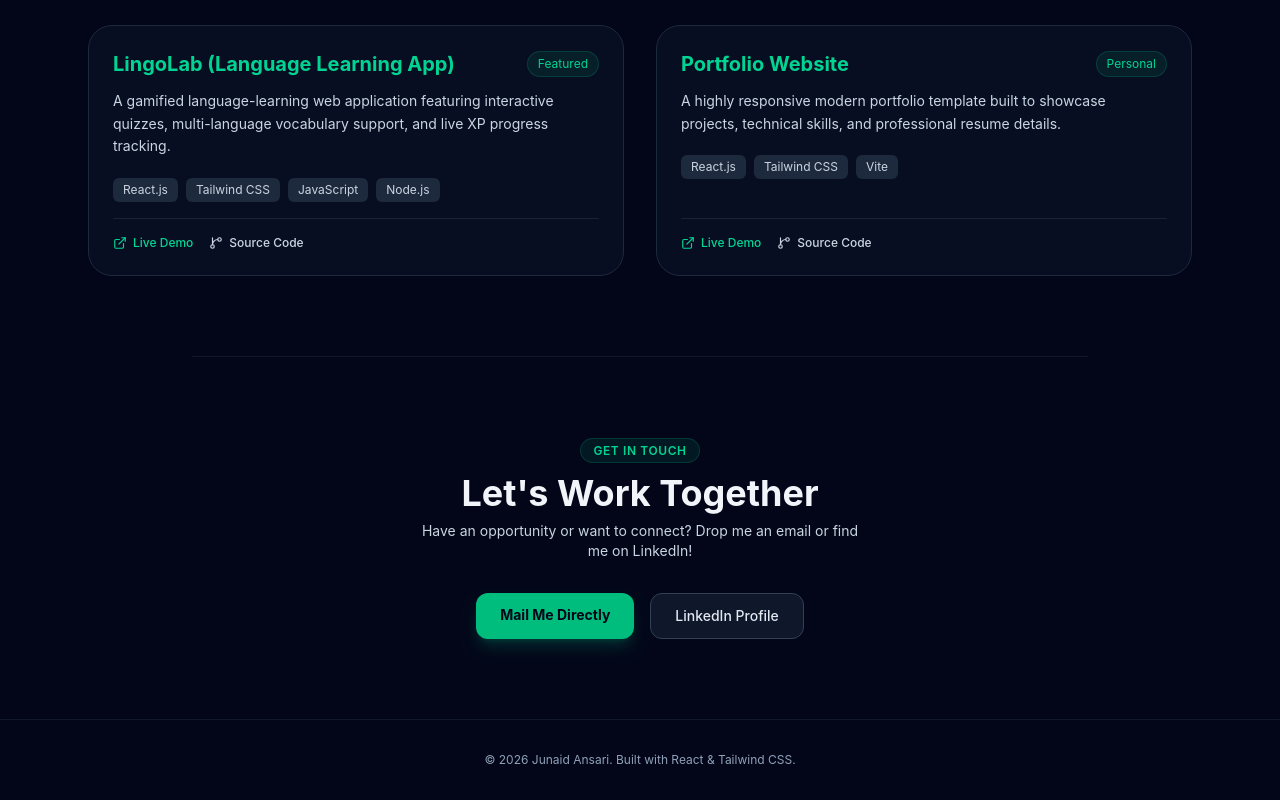
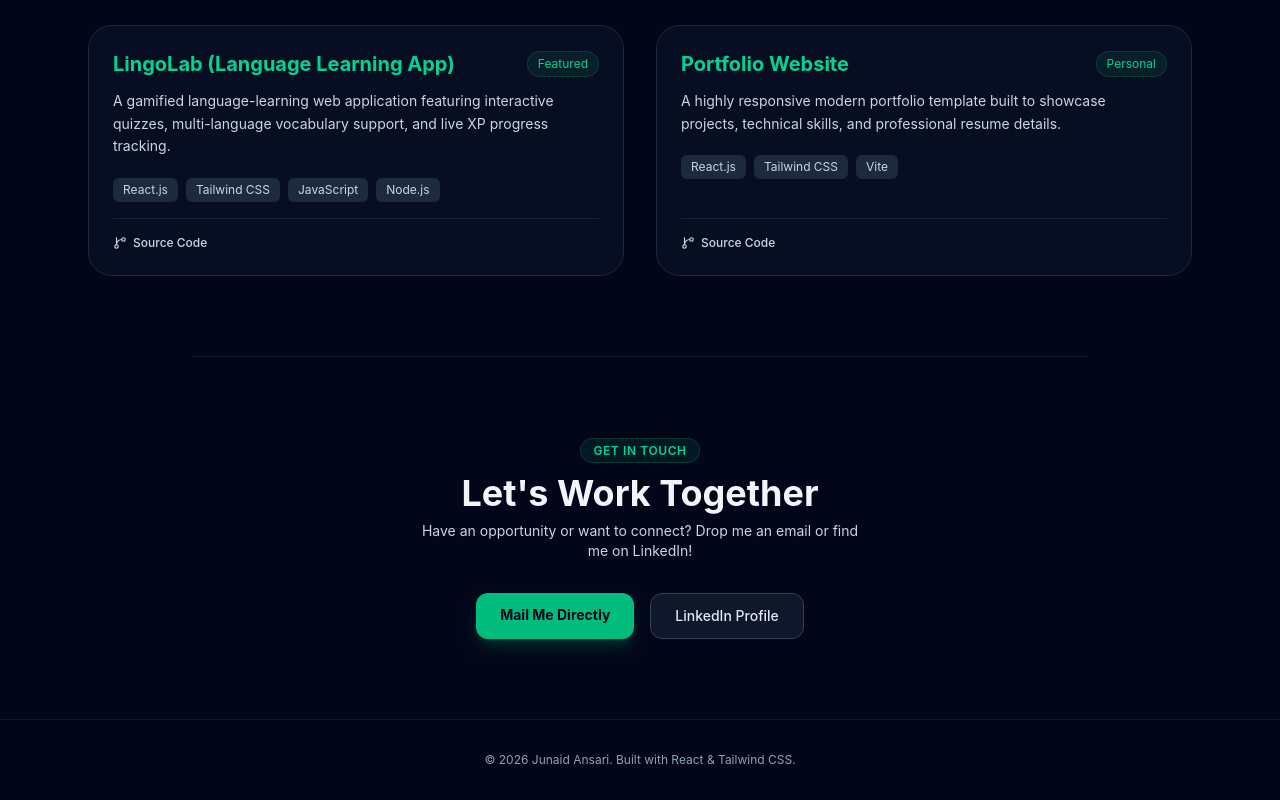
Before and after one commit to iqjas43/my-portfolio, a React (Vite) app: page / in a window 1280 px wide. Shown: the part 1879-2679 px from the top of the page. Built offline with nearby package versions, Linux system fonts and the light colour scheme.

Commit message:
live demo commented

```diff
--- a/src/App.jsx
+++ b/src/App.jsx
@@ -348,9 +348,14 @@ function App() {
                 </div>
               </div>
               <div className={`flex gap-4 pt-4 border-t ${darkMode ? 'border-slate-800/80' : 'border-slate-100'}`}>
-                <a href={project.liveUrl} target="_blank" rel="noreferrer" className="flex items-center gap-1.5 text-xs font-medium text-emerald-400 hover:underline">
+
+
+                {/* <a href={project.liveUrl} target="_blank" rel="noreferrer" className="flex items-center gap-1.5 text-xs font-medium text-emerald-400 hover:underline">
                   <ExternalLink size={14} /> Live Demo
-                </a>
+                </a> */}
+
+
+
                 <a href={project.githubUrl} target="_blank" rel="noreferrer" className={`flex items-center gap-1.5 text-xs font-medium ${darkMode ? 'text-slate-300 hover:text-white' : 'text-slate-700 hover:text-slate-900'}`}>
                   <GitBranch size={14} /> Source Code
                 </a>
```
